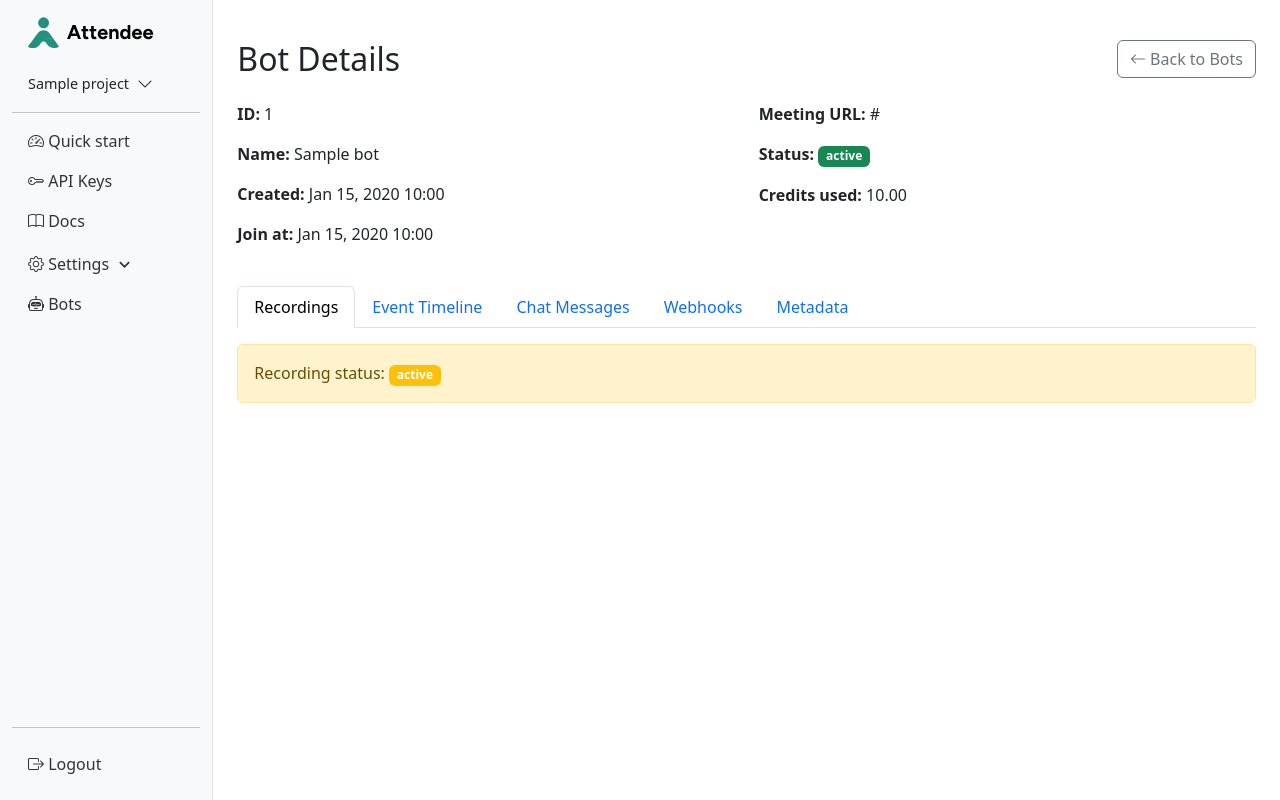
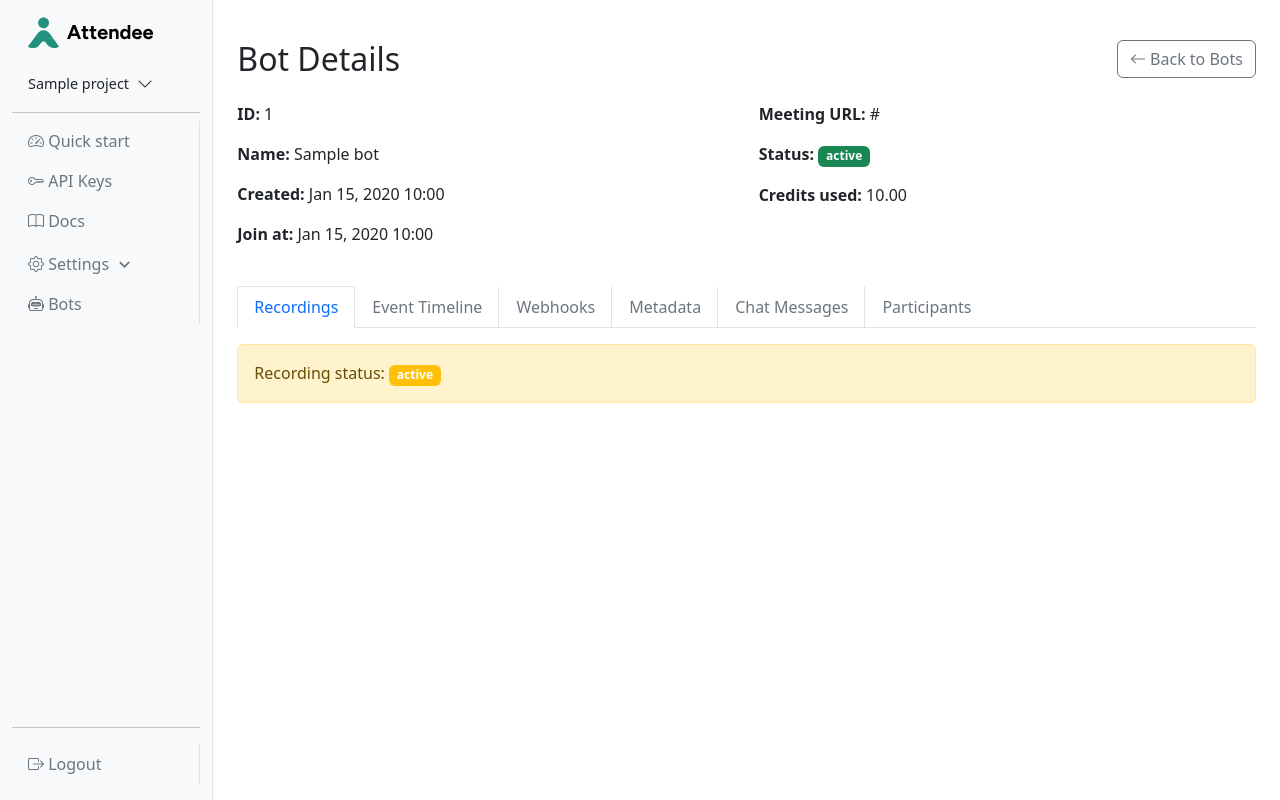
Before and after one commit to tp02ga/attendee, a Django app: template bots/templates/projects/project_bot_detail.html in a window 1280 px wide. Run offline with Django 5.2, Linux system fonts and the light colour scheme; the template is opened without the code that fills it: most values are stand-ins (such as "Sample title", 1, 10 or a date in 2020); parts of the project's set-up code (start-up, migrations or seed data) failed here and were passed over.

Commit message:
add participants tab

```diff
--- a/bots/templates/projects/project_bot_detail.html
+++ b/bots/templates/projects/project_bot_detail.html
@@ -73,6 +73,19 @@
     .bold {
         font-weight: bold;
     }
+    /* Override Bootstrap tab colors */
+    .nav-link {
+        color: #6c757d !important; /* Light grey for non-active tabs */
+        border-right: 1px solid #dee2e6 !important; /* Add vertical separator */
+        border-radius: 0 !important; /* Remove rounded corners for cleaner separation */
+    }
+    .nav-link.active {
+        color: #0d6efd !important; /* Keep blue for active tab */
+        border-right: 1px solid #dee2e6 !important; /* Keep separator on active tab too */
+    }
+    .nav-item:last-child .nav-link {
+        border-right: none !important; /* Remove border from last tab */
+    }
 </style>
 
 <div class="container mt-4">
@@ -122,12 +135,6 @@
                 Event Timeline
             </button>
         </li>
-        <li class="nav-item" role="presentation">
-            <button class="nav-link" id="chat-tab" data-bs-toggle="tab"
-                    data-bs-target="#chat" type="button" role="tab">
-                Chat Messages
-            </button>
-        </li>
         {% if webhook_delivery_attempts %}
         <li class="nav-item" role="presentation">
             <button class="nav-link" id="webhooks-tab" data-bs-toggle="tab"
@@ -141,6 +148,20 @@
             <button class="nav-link" id="metadata-tab" data-bs-toggle="tab"
                     data-bs-target="#metadata" type="button" role="tab">
                 Metadata
+            </button>
+        </li>
+        {% endif %}
+        <li class="nav-item" role="presentation">
+            <button class="nav-link" id="chat-tab" data-bs-toggle="tab"
+                    data-bs-target="#chat" type="button" role="tab">
+                Chat Messages
+            </button>
+        </li>
+        {% if participants %}
+        <li class="nav-item" role="presentation">
+            <button class="nav-link" id="participants-tab" data-bs-toggle="tab"
+                    data-bs-target="#participants" type="button" role="tab">
+                Participants
             </button>
         </li>
         {% endif %}
@@ -436,6 +457,65 @@
                 <div class="alert alert-info">No metadata available for this bot.</div>
             {% endif %}
         </div>
+
+        <!-- Participants Tab -->
+        {% if participants %}
+        <div class="tab-pane fade" id="participants" role="tabpanel">
+            <div class="participants-list">
+                {% for participant in participants %}
+                    <div class="participant-item border rounded p-3 mb-3 bg-light">
+                        <div class="d-flex align-items-start gap-3">
+                            <div class="speaker-bar" style="background-color: {{ participant.uuid|participant_color }}; width: 4px; height: 100%; min-height: 40px; border-radius: 2px; flex-shrink: 0;"></div>
+                            <div class="participant-content flex-grow-1">
+                                <div class="participant-header d-flex justify-content-between align-items-center mb-2">
+                                    <span class="fw-semibold">
+                                        {{ participant.full_name|default:participant.uuid }}
+                                    </span>
+                                    <span class="text-muted small">{{ participant.created_at|date:"M d, Y H:i:s" }}</span>
+                                </div>
+                                {% if participant.events.all %}
+                                    <div class="participant-events">
+                                        <div class="participant-events-timeline mt-3">
+                                            {% for event in participant.events.all %}
+                                                <div class="event-item d-flex align-items-start gap-3 py-2 border-bottom">
+                                                    <div class="event-icon">
+                                                        {% if event.event_type == ParticipantEventTypes.JOIN %}
+                                                            <i class="bi bi-box-arrow-in-right text-success"></i>
+                                                        {% elif event.event_type == ParticipantEventTypes.LEAVE %}
+                                                            <i class="bi bi-box-arrow-left text-danger"></i>
+                                                        {% endif %}
+                                                    </div>
+                                                    <div class="event-content flex-grow-1">
+                                                        <div class="event-type fw-semibold">
+                                                            {% if event.event_type == ParticipantEventTypes.JOIN %}
+                                                                Joined
+                                                            {% elif event.event_type == ParticipantEventTypes.LEAVE %}
+                                                                Left
+                                                            {% endif %}
+                                                        </div>
+                                                        <div class="event-timestamp text-muted small">{{ event.created_at|date:"M d, Y H:i:s" }}</div>
+                                                        {% if event.event_data %}
+                                                            <div class="event-data mt-1">
+                                                                <small class="text-muted">
+                                                                    <pre class="small mb-0">{{ event.event_data|pprint }}</pre>
+                                                                </small>
+                                                            </div>
+                                                        {% endif %}
+                                                    </div>
+                                                </div>
+                                            {% endfor %}
+                                        </div>
+                                    </div>
+                                {% else %}
+                                    <div class="text-muted small">No events recorded</div>
+                                {% endif %}
+                            </div>
+                        </div>
+                    </div>
+                {% endfor %}
+            </div>
+        </div>
+        {% endif %}
     </div>
 </div>
 <script>
```
Also changed, not shown: bots/projects_views.py (+8 -0 lines).
